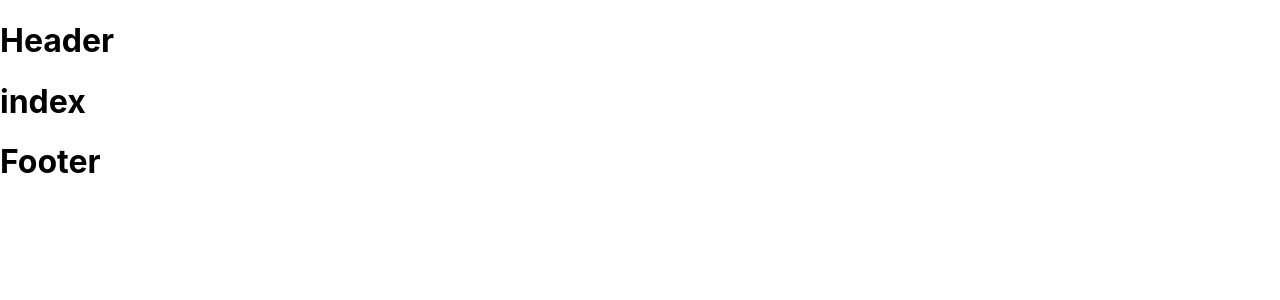
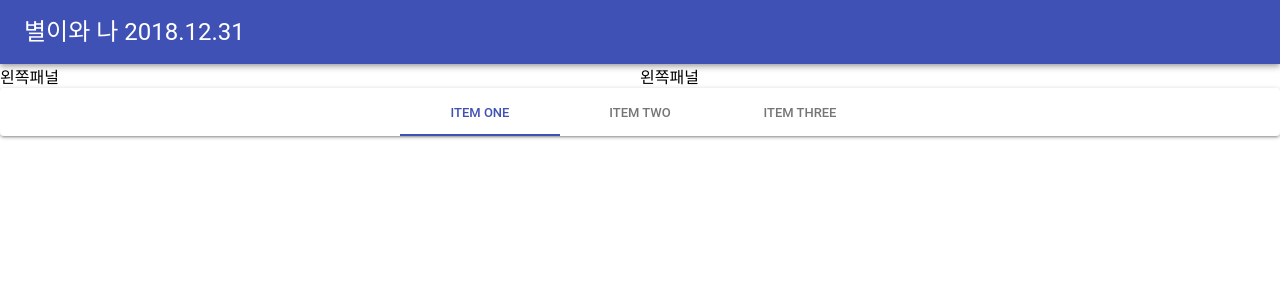
Before and after one commit to webmcki/react-ui-final, a React (Create React App) app: page / in a window 1280 px wide. Shown: the top 300 px of the page. Built offline with nearby package versions, Linux system fonts and the light colour scheme.

Commit message:
그리드

```diff
--- a/src/cpnts/Exercises/index.js
+++ b/src/cpnts/Exercises/index.js
@@ -1,7 +1,13 @@
 import React from 'react'
+import Grid from '@material-ui/core/Grid'
 
 export default (props) => (
-  <div>
-    <h1>index</h1>
-  </div>
+  <Grid container>
+    <Grid item sm>
+      왼쪽패널
+    </Grid>
+    <Grid item sm>
+      왼쪽패널
+    </Grid>
+  </Grid>
 )
--- a/src/cpnts/Layouts/Footer.js
+++ b/src/cpnts/Layouts/Footer.js
@@ -1,7 +1,14 @@
 import React from 'react'
+import Paper from '@material-ui/core/Paper'
+import Tabs from '@material-ui/core/Tabs'
+import Tab from '@material-ui/core/Tab'
 
 export default (props) => (
-  <div>
-    <h1>Footer</h1>
-  </div>
+  <Paper>
+    <Tabs value={0} indicatorColor="primary" textColor="primary" centered>
+      <Tab label="Item One" />
+      <Tab label="Item Two" />
+      <Tab label="Item Three" />
+    </Tabs>
+  </Paper>
 )
--- a/src/cpnts/Layouts/Header.js
+++ b/src/cpnts/Layouts/Header.js
@@ -1,7 +1,14 @@
 import React from 'react'
+import AppBar from '@material-ui/core/AppBar'
+import Toolbar from '@material-ui/core/Toolbar'
+import Typography from '@material-ui/core/Typography'
 
 export default (props) => (
-  <div>
-    <h1>Header</h1>
-  </div>
+  <AppBar position="static">
+    <Toolbar>
+      <Typography variant="headline" color="inherit">
+        별이와 나 2018.12.31
+      </Typography>
+    </Toolbar>
+  </AppBar>
 )
```
Also changed, not shown: 1 other file (tests, documents, lock files or other folders).
